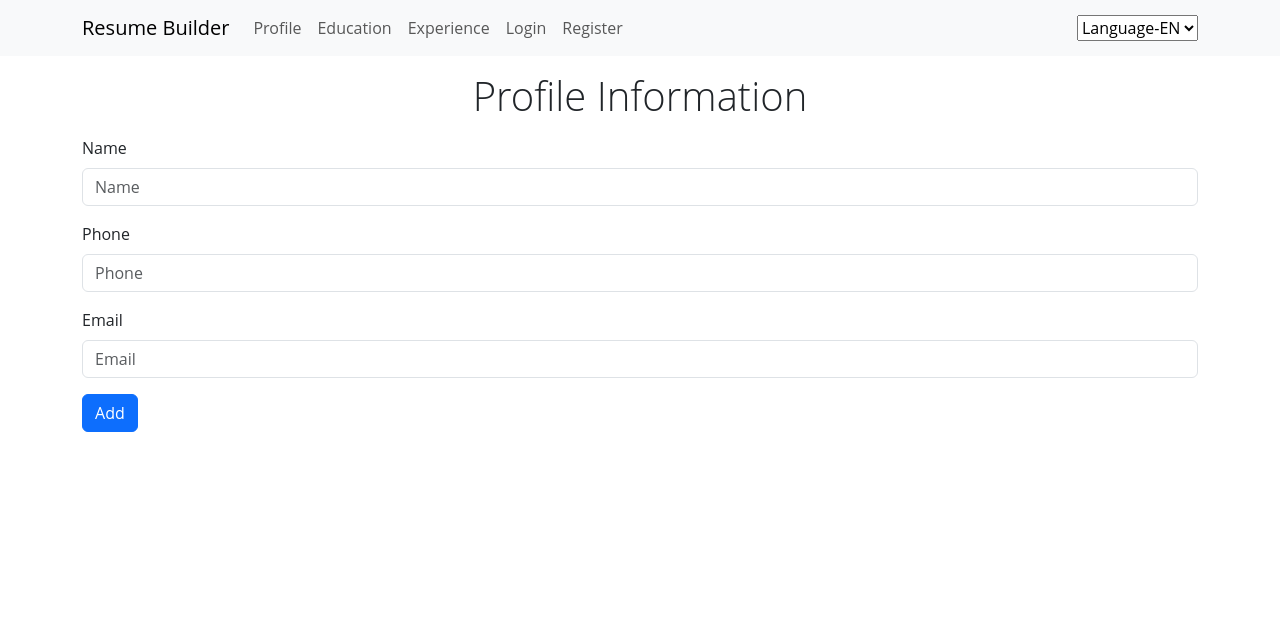
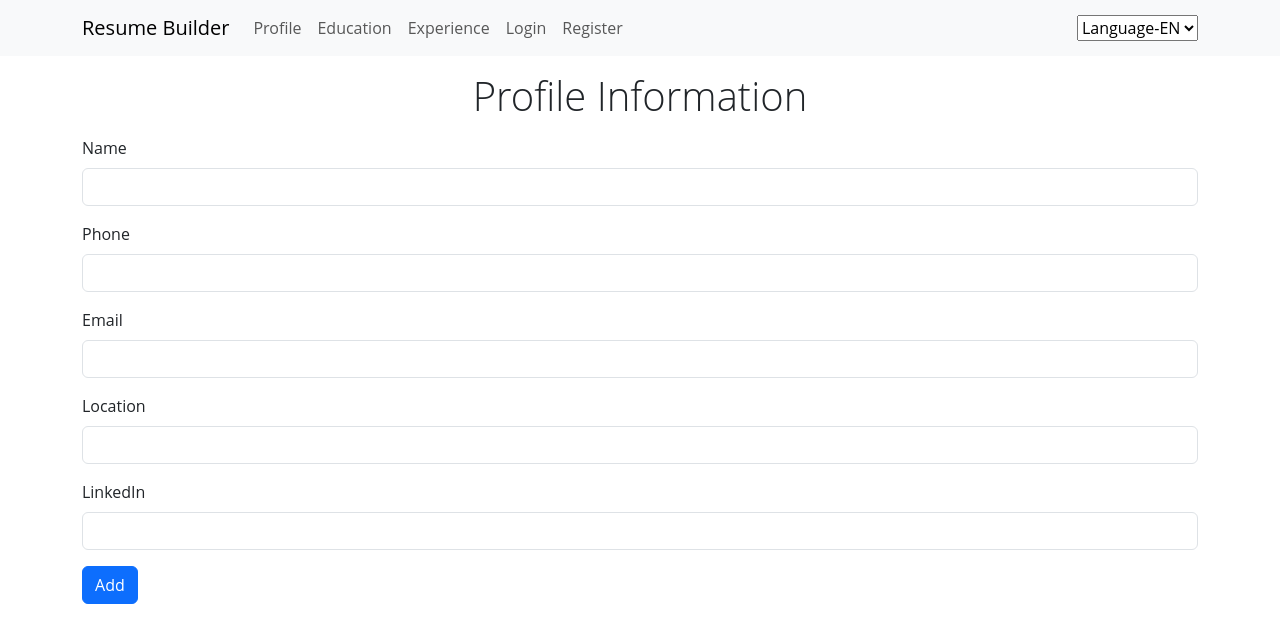
Before and after one commit to srehan17/resumeApp, a React (Create React App) app in the folder client/: page /profile in a window 1280 px wide. Shown: the top 642 px of the page. Built offline with nearby package versions, Linux system fonts and the light colour scheme.

Commit message:
Updated profile form

```diff
--- a/client/src/pages/Profile.tsx
+++ b/client/src/pages/Profile.tsx
@@ -1,23 +1,42 @@
-import React from 'react'
+import React, { useState } from 'react'
 import { Button, Container, Form } from 'react-bootstrap'
 import Title from '../components/Title'
 
 const Profile = () => {
+
+    const initialState = {
+        name: "",
+        phone: "",
+        email: "",
+        location: "",
+        linkedIn: ""
+    }
+
+    const [formData, setFormData] = useState(initialState)
+
   return (
     <Container>
         <Title title="Profile Information" />
         <Form>
             <Form.Group className="mb-3" controlId="formName">
                 <Form.Label>Name</Form.Label>
-                <Form.Control type="text" placeholder="Name" />
+                <Form.Control type="text" />
             </Form.Group>
             <Form.Group className="mb-3" controlId="formPhone">
                 <Form.Label>Phone</Form.Label>
-                <Form.Control type="text" placeholder="Phone" />
+                <Form.Control type="text" />
             </Form.Group>
             <Form.Group className="mb-3" controlId="formEmail">
                 <Form.Label>Email</Form.Label>
-                <Form.Control type="text" placeholder="Email" />
+                <Form.Control type="text" />
+            </Form.Group>
+            <Form.Group className="mb-3" controlId="formLocation">
+                <Form.Label>Location</Form.Label>
+                <Form.Control type="text" />
+            </Form.Group>
+            <Form.Group className="mb-3" controlId="formLinkedIn">
+                <Form.Label>LinkedIn</Form.Label>
+                <Form.Control type="text" />
             </Form.Group>
             <Button variant="primary" type="submit">
                 Add
```
